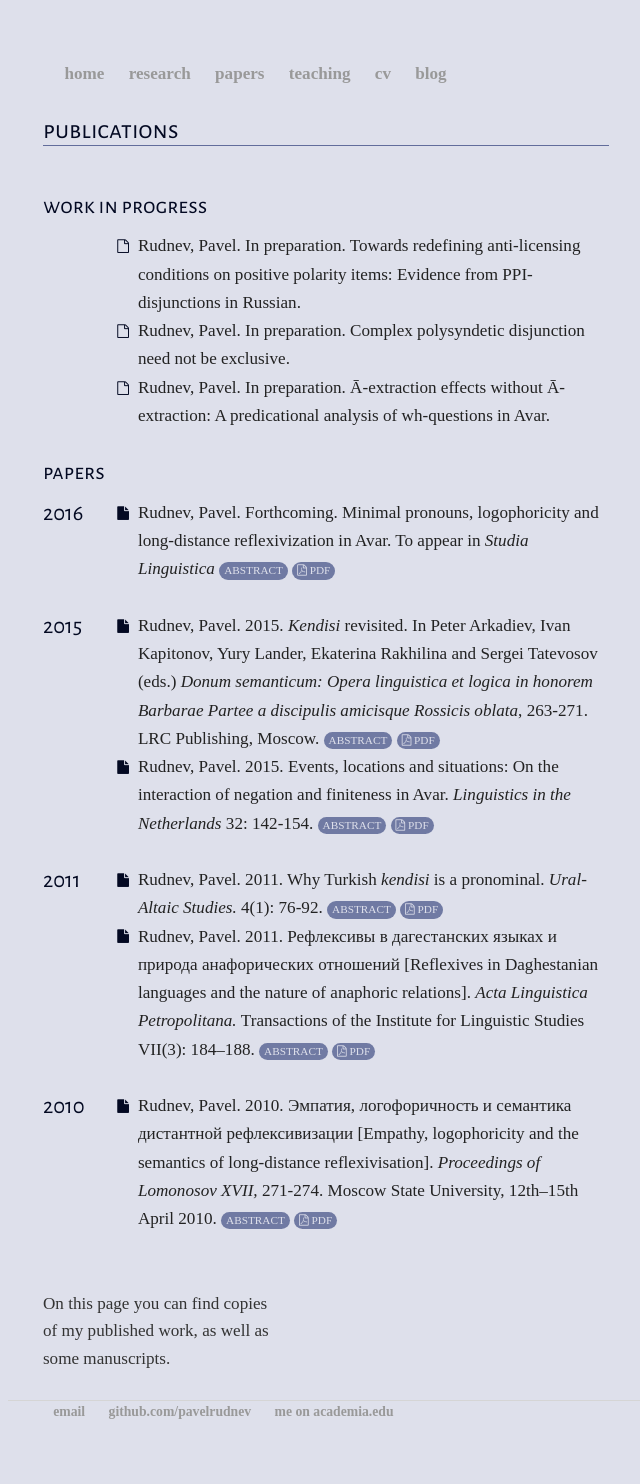
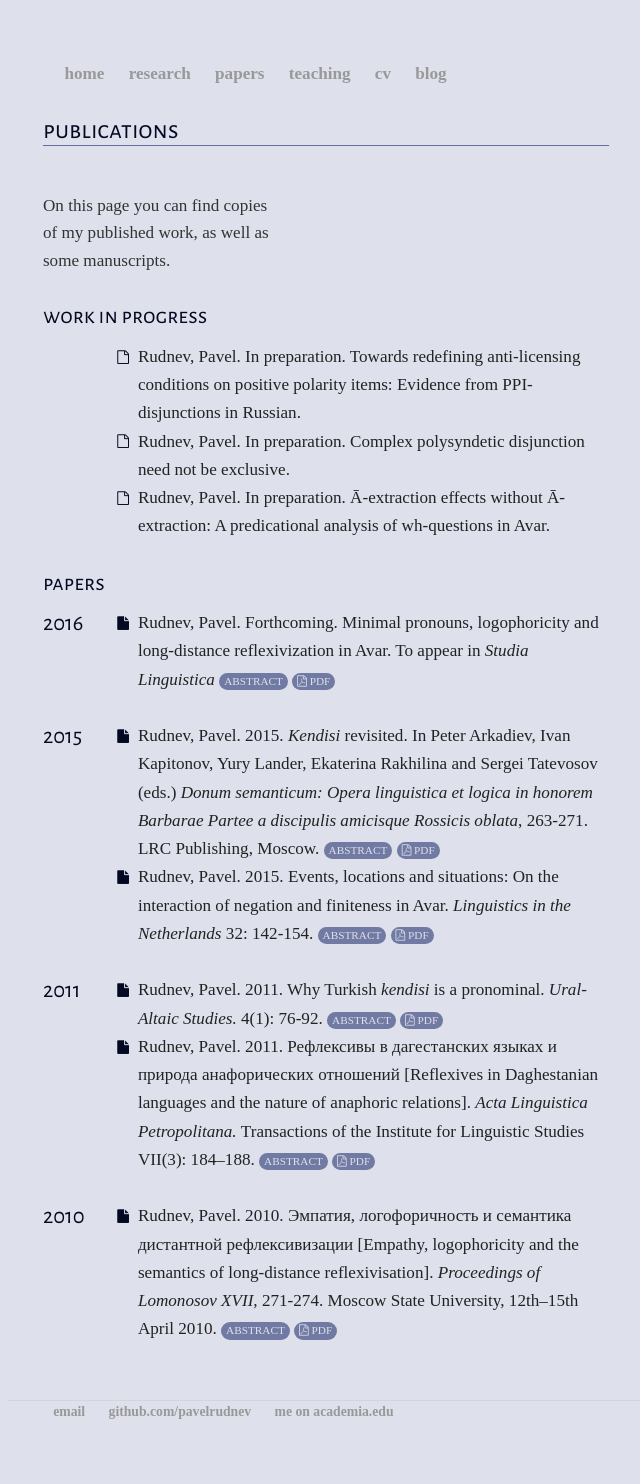
Before and after one commit to mishaknyazev/pavelrudnev.github.io, a Jekyll site: the page built from papers/index.html, in a window 1280 px wide. Shown: the whole page, without its empty margins (216-856 px from the left). Built offline with Jekyll 4.4.1, drawn with Linux system fonts in a browser that asks for light colours; nearby versions of some CDN libraries; some web fonts are replaced.

Commit message:
Update papers

```diff
--- a/papers/index.html
+++ b/papers/index.html
@@ -8,6 +8,10 @@ title: "Papers | Pavel Rudnev"
 		<div class="unit-75"><h2>Publications</h2>
 		</div>
 	</div>
+	<div class="unit-30">
+    <p>On this page you can find copies of my published work, as well as some manuscripts.</p>
+</div>
+
 <div class="units-row">
 <div class="unit-75">
 
@@ -123,6 +127,3 @@ title: "Papers | Pavel Rudnev"
 </div>
 </div>
 </div>
-<div class="unit-30">
-    <p>On this page you can find copies of my published work, as well as some manuscripts.</p>
-</div>
```
